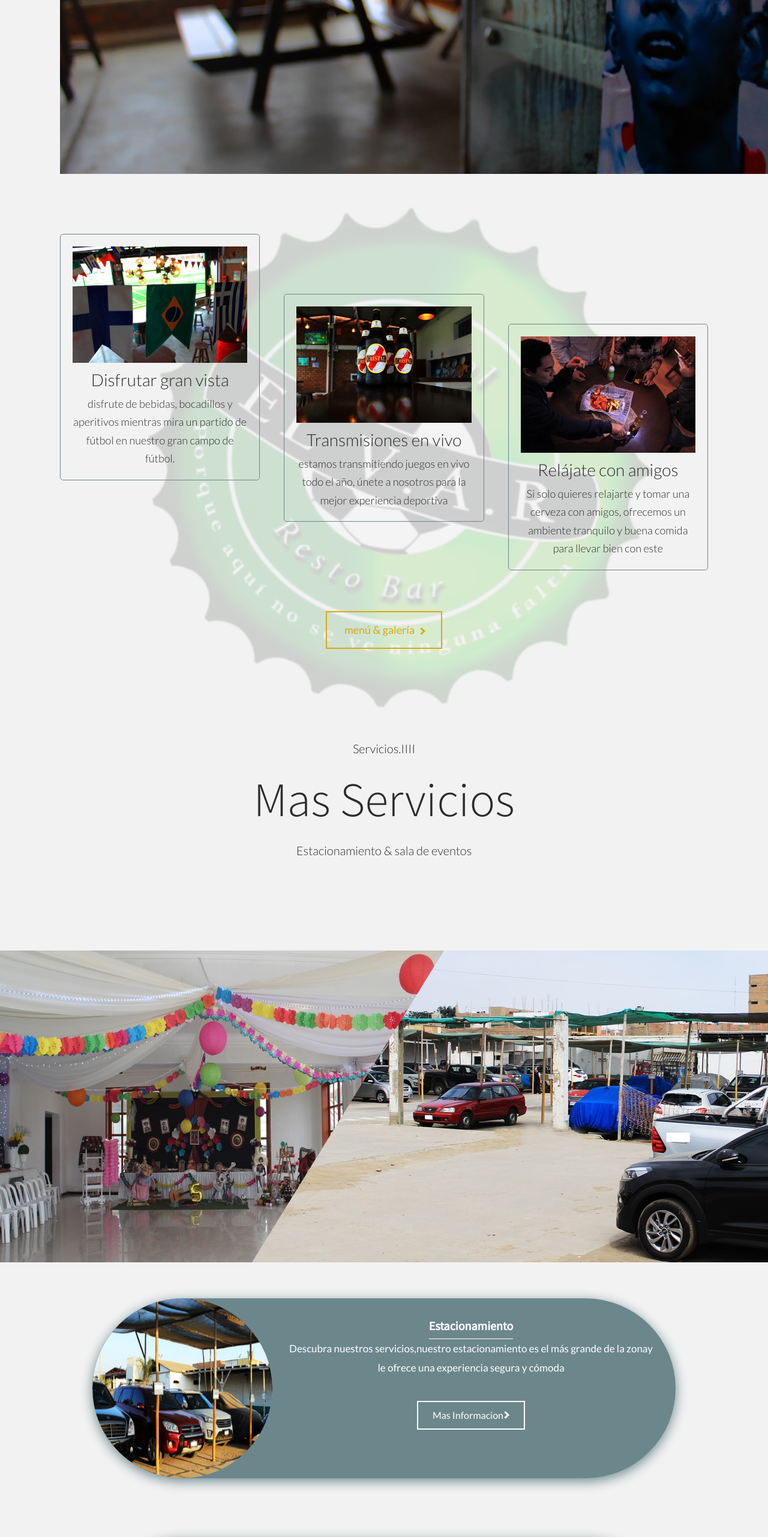
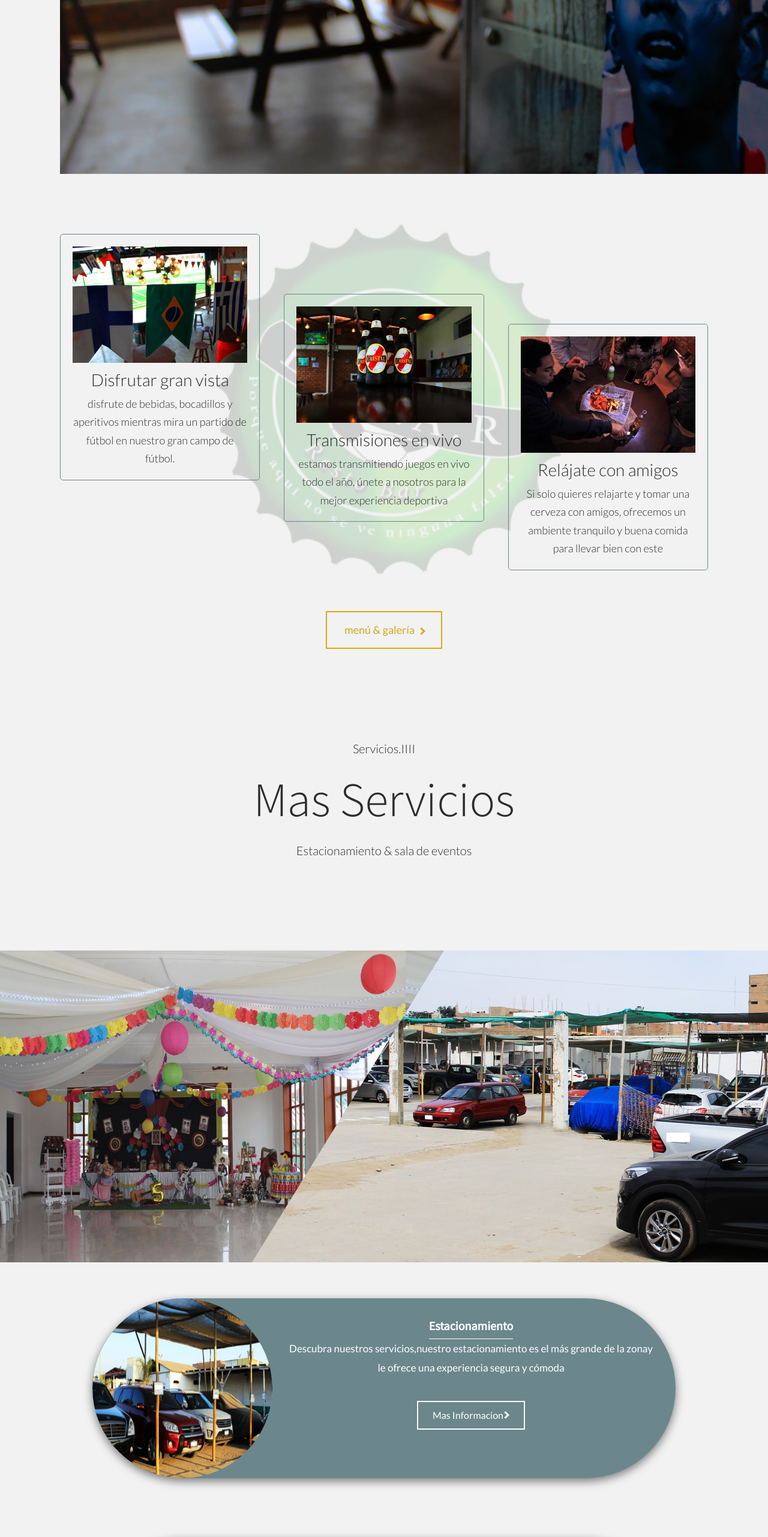
Before and after one commit to LirazG/LCA, a React (Create React App) app in the folder client/: page / in a window 1280 px wide. Shown: the part 8000-10563 px from the top of the page at 60% size. Built offline with nearby package versions, Linux system fonts and the light colour scheme; a web font is replaced by a local one.

Commit message:
performance upgrades

```diff
--- a/client/sass/base/_base.scss
+++ b/client/sass/base/_base.scss
@@ -31,6 +31,6 @@ body {
   padding:0 10rem;
 
   @include respond(phone){
-      padding:0;
+    padding:0;
   }
 }
--- a/client/sass/components/_card.scss
+++ b/client/sass/components/_card.scss
@@ -6,8 +6,10 @@
      -moz-border-radius: 50rem;
           border-radius: 50rem;
   margin:auto;
-  -webkit-filter:drop-shadow(0px 5px 10px $color-grey-text);
-          filter:drop-shadow(0px 5px 10px $color-grey-text);
+  -webkit-box-shadow: (0px 5px 15px rgba($color-black, 0.5));
+     -moz-box-shadow: (0px 5px 15px rgba($color-black, 0.5));
+          box-shadow: (0px 5px 15px rgba($color-black, 0.5));
+  position: relative;
 
   @include respond (tab-port){
     margin-top: 15rem;
@@ -21,15 +23,44 @@
     width: 90%;
   }
 
+  &::after{
+    content: '';
+    height: 100%;
+    width: 100%;
+    position: absolute;
+    top:0;
+    left: 0;
+    -webkit-border-radius: 50rem;
+       -moz-border-radius: 50rem;
+            border-radius: 50rem;
+    opacity: 0;
+    -webkit-transition: opacity 0.3s ease-in-out;
+    -o-transition: opacity 0.3s ease-in-out;
+    -moz-transition: opacity 0.3s ease-in-out;
+    transition: opacity 0.3s ease-in-out;
+    -webkit-box-shadow: (1px 1px 10px rgba($color-black, 0.5));
+       -moz-box-shadow: (1px 1px 10px rgba($color-black, 0.5));
+            box-shadow: (1px 1px 10px rgba($color-black, 0.5));
+  }
+
+  &:hover::after{
+    opacity: 1;
+    -webkit-transition: opacity 0.3s ease-in-out;
+    -o-transition: opacity 0.3s ease-in-out;
+    -moz-transition: opacity 0.3s ease-in-out;
+    transition: opacity 0.3s ease-in-out;
+  }
 
   &:hover{
-    -webkit-transform: translateY(-36px);
-       -moz-transform: translateY(-36px);
-        -ms-transform: translateY(-36px);
-         -o-transform: translateY(-36px);
-            transform: translateY(-36px);
-    -webkit-filter:drop-shadow(0px 5px 5px $color-grey-text);
-            filter:drop-shadow(0px 5px 5px $color-grey-text);
+    -webkit-transform: translate3d(0,-36px,0);
+       -moz-transform: translate3d(0,-36px,0);
+        -ms-transform: translate3d(0,-36px,0);
+         -o-transform: translate3d(0,-36px,0);
+            transform: translate3d(0,-36px,0);
+    -webkit-box-shadow: none;
+       -moz-box-shadow: none;
+            box-shadow: none;
+
     @include respond (phone){
       -webkit-transform:translateY(0);
          -moz-transform:translateY(0);
@@ -39,6 +70,7 @@
       -webkit-filter:none;
               filter:none;
     }
+
   }
 
 
@@ -89,9 +121,7 @@
         width: 100%;
         height: 100%;
       }
-
     }
-
   }
 
   &__text{
--- a/client/sass/components/_real-life-photo.scss
+++ b/client/sass/components/_real-life-photo.scss
@@ -12,6 +12,13 @@
     @include respond(tab-port){
       margin-top: 5rem !important;
     }
+  }
+
+  @include respond(tab-port){
+    display: block;
+    margin: auto;
+    width:80%;
+    height:80%;
   }
 
   @include respond(phone){
--- a/client/sass/layout/_bar-page.scss
+++ b/client/sass/layout/_bar-page.scss
@@ -4,7 +4,7 @@
     margin: 0 -10rem;
   }
 
-  &  .paragraph{
+  & .paragraph{
     padding:1rem;
     width:70%;
   }
--- a/client/sass/layout/_home.scss
+++ b/client/sass/layout/_home.scss
@@ -186,7 +186,6 @@
 
   &__picture{
 
-
     &--1{
       width: 100%;
       -webkit-border-radius: 2px;
@@ -230,22 +229,26 @@
   position: relative;
 
   &__logo{
-    width:100%;
+    width:70%;
     position: absolute;
-    top:-15%;
-    left:0;
+    left:50%;
     z-index: -1;
     opacity: 0.15;
-    -webkit-transform: rotate(20deg);
-       -moz-transform: rotate(20deg);
-        -ms-transform: rotate(20deg);
-         -o-transform: rotate(20deg);
-            transform: rotate(20deg);
+    -webkit-transform: rotate(20deg) translate3d(-50%,10%,0);
+       -moz-transform: rotate(20deg) translate3d(-50%,10%,0);
+        -ms-transform: rotate(20deg) translate3d(-50%,10%,0);
+         -o-transform: rotate(20deg) translate3d(-50%,10%,0);
+            transform: rotate(20deg) translate3d(-50%,10%,0);
 
     @include respond(tab-port){
       width:200%;
       top:10%;
       left:-40%;
+      -webkit-transform: none;
+         -moz-transform: none;
+          -ms-transform: none;
+           -o-transform: none;
+              transform: none;
     }
   }
 }
--- a/client/src/components/card.js
+++ b/client/src/components/card.js
@@ -32,7 +32,7 @@ class Card extends Component {
   // created so can be called in event handler so it can be removed(anonymos functions cant be removed )
 
   fadeInCaller = () =>{
-    this.props.FadeIn.call(this,this.elem,this.activeState,this.regularState,350)
+    this.props.FadeIn.call(this,this.elem,this.activeState,this.regularState,150)
   }
 
   render() {
--- a/client/src/components/home-page/last-section.js
+++ b/client/src/components/home-page/last-section.js
@@ -48,20 +48,20 @@ class LastSection extends Component {
       let elementPosition = element.offsetParent.offsetTop;
       let viewPosition = window.pageYOffset+window.innerHeight;
       //
-      let sidePosition = window.innerWidth > 600 ? 'left:25%;' : 'left:35%;';
+      let sidePosition = window.innerWidth > 600 ? 'transform:translate3d(-65%,0,0);' : 'transform:translate3d(-55%,0,0);';
 
       const isIE = /*@cc_on!@*/false || !!document.documentMode;
       const isEdge = !isIE && !!window.StyleMedia;
       if(isEdge || isIE){
-        sidePosition = 'left:40%;'
+        sidePosition = 'transform:translate3d(-45%,0,0);'
       }
 
       if(elementPosition < viewPosition-200 ){
-          this.left.current.style = 'right:10%; transition:all .3s;';
-          this.right.current.style = `${sidePosition} transition:all .3s;`
+        this.left.current.style = 'transform:translate3d(90%,0,0); transition:all .3s;';
+        this.right.current.style = `${sidePosition} transition:all .3s;`
       } else {
-        this.left.current.style = 'right:105%; transition:all .3s;';
-        this.right.current.style = 'left:90%; transition:all .3s;';
+        this.left.current.style = ' transition:all .3s;';
+        this.right.current.style = ' transition:all .3s;';
       }
     }
   }
--- a/client/src/index.css
+++ b/client/src/index.css
@@ -1138,22 +1138,26 @@ body {
 .bar-description {
   position: relative; }
   .bar-description__logo {
-    width: 100%;
+    width: 70%;
     position: absolute;
-    top: -15%;
-    left: 0;
+    left: 50%;
     z-index: -1;
     opacity: 0.15;
-    -webkit-transform: rotate(20deg);
-    -moz-transform: rotate(20deg);
-    -ms-transform: rotate(20deg);
-    -o-transform: rotate(20deg);
-    transform: rotate(20deg); }
+    -webkit-transform: rotate(20deg) translate3d(-50%, 10%, 0);
+    -moz-transform: rotate(20deg) translate3d(-50%, 10%, 0);
+    -ms-transform: rotate(20deg) translate3d(-50%, 10%, 0);
+    -o-transform: rotate(20deg) translate3d(-50%, 10%, 0);
+    transform: rotate(20deg) translate3d(-50%, 10%, 0); }
     @media (max-width: 61.25em) {
       .bar-description__logo {
         width: 200%;
         top: 10%;
-        left: -40%; } }
+        left: -40%;
+        -webkit-transform: none;
+        -moz-transform: none;
+        -ms-transform: none;
+        -o-transform: none;
+        transform: none; } }
 
 .footer {
   min-height: -webkit-fit-content;
@@ -2193,8 +2197,10 @@ body {
   -moz-border-radius: 50rem;
   border-radius: 50rem;
   margin: auto;
-  -webkit-filter: drop-shadow(0px 5px 10px #6B878C);
-  filter: drop-shadow(0px 5px 10px #6B878C); }
+  -webkit-box-shadow: 0px 5px 15px rgba(0, 0, 0, 0.5);
+  -moz-box-shadow: 0px 5px 15px rgba(0, 0, 0, 0.5);
+  box-shadow: 0px 5px 15px rgba(0, 0, 0, 0.5);
+  position: relative; }
   @media (max-width: 61.25em) {
     .card {
       margin-top: 15rem;
@@ -2205,14 +2211,39 @@ body {
       margin-top: 15rem;
       height: 70rem;
       width: 90%; } }
+  .card::after {
+    content: '';
+    height: 100%;
+    width: 100%;
+    position: absolute;
+    top: 0;
+    left: 0;
+    -webkit-border-radius: 50rem;
+    -moz-border-radius: 50rem;
+    border-radius: 50rem;
+    opacity: 0;
+    -webkit-transition: opacity 0.3s ease-in-out;
+    -o-transition: opacity 0.3s ease-in-out;
+    -moz-transition: opacity 0.3s ease-in-out;
+    transition: opacity 0.3s ease-in-out;
+    -webkit-box-shadow: 1px 1px 10px rgba(0, 0, 0, 0.5);
+    -moz-box-shadow: 1px 1px 10px rgba(0, 0, 0, 0.5);
+    box-shadow: 1px 1px 10px rgba(0, 0, 0, 0.5); }
+  .card:hover::after {
+    opacity: 1;
+    -webkit-transition: opacity 0.3s ease-in-out;
+    -o-transition: opacity 0.3s ease-in-out;
+    -moz-transition: opacity 0.3s ease-in-out;
+    transition: opacity 0.3s ease-in-out; }
   .card:hover {
-    -webkit-transform: translateY(-36px);
-    -moz-transform: translateY(-36px);
-    -ms-transform: translateY(-36px);
-    -o-transform: translateY(-36px);
-    transform: translateY(-36px);
-    -webkit-filter: drop-shadow(0px 5px 5px #6B878C);
-    filter: drop-shadow(0px 5px 5px #6B878C); }
+    -webkit-transform: translate3d(0, -36px, 0);
+    -moz-transform: translate3d(0, -36px, 0);
+    -ms-transform: translate3d(0, -36px, 0);
+    -o-transform: translate3d(0, -36px, 0);
+    transform: translate3d(0, -36px, 0);
+    -webkit-box-shadow: none;
+    -moz-box-shadow: none;
+    box-shadow: none; }
     @media (max-width: 37.5em) {
       .card:hover {
         -webkit-transform: translateY(0);
@@ -2363,6 +2394,12 @@ body {
   @media (max-width: 61.25em) {
     .real-life-photo:last-child {
       margin-top: 5rem !important; } }
+  @media (max-width: 61.25em) {
+    .real-life-photo {
+      display: block;
+      margin: auto;
+      width: 80%;
+      height: 80%; } }
   @media (max-width: 37.5em) {
     .real-life-photo {
       width: 95%;
```
